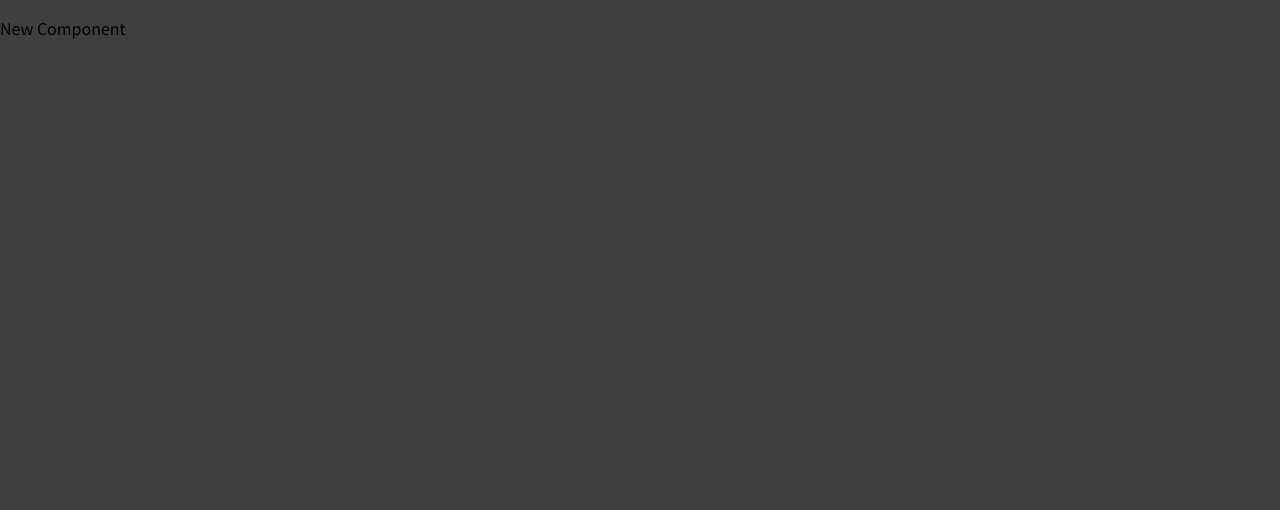
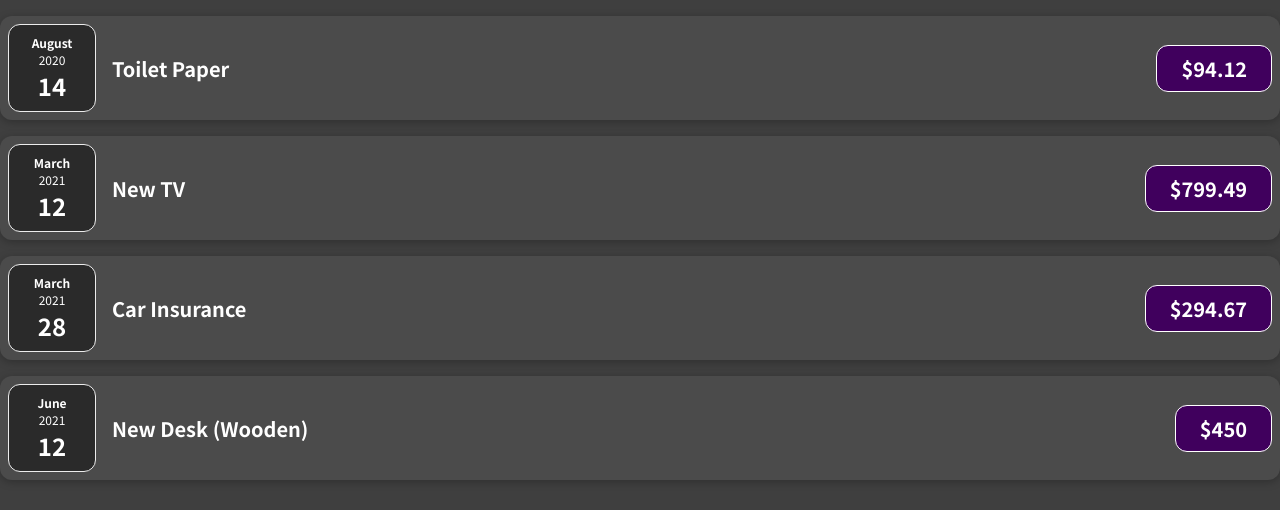
Before and after one commit to RomariosGoIT/first-project, a React (Create React App) app: page / in a window 1280 px wide. Shown: the top 510 px of the page. Built offline with nearby package versions, Linux system fonts and the light colour scheme.

Commit message:
ADD: adding date & item components

```diff
--- a/src/App.js
+++ b/src/App.js
@@ -2,9 +2,33 @@ import React from 'react';
 import ExpenseItems from './components/ExpenseItems';
 
 function App() {
+  const expenses = [
+    {
+      id: 'e1',
+      title: 'Toilet Paper',
+      amount: 94.12,
+      date: new Date(2020, 7, 14),
+    },
+    { id: 'e2', title: 'New TV', amount: 799.49, date: new Date(2021, 2, 12) },
+    {
+      id: 'e3',
+      title: 'Car Insurance',
+      amount: 294.67,
+      date: new Date(2021, 2, 28),
+    },
+    {
+      id: 'e4',
+      title: 'New Desk (Wooden)',
+      amount: 450,
+      date: new Date(2021, 5, 12),
+    },
+  ];
+
   return (
     <div>
-      <ExpenseItems />
+      {expenses.map(data => {
+        return <ExpenseItems key={data.id} date={data.date} title={data.title} amount={data.amount} />;
+      })}
     </div>
   );
 }
--- /dev/null
+++ b/src/components/ExpenseDate.js
@@ -0,0 +1,17 @@
+import React from 'react';
+import './css/ExpenseDate.css';
+
+function ExpenseDate(props) {
+  const month = props.date.toLocaleString('en-US', { month: 'long' });
+  const day = props.date.toLocaleString('en-US', { day: '2-digit' });
+  const year = props.date.getFullYear();
+  return (
+    <div className="expense-date">
+      <div className="expense-date__month">{month}</div>
+      <div className="expense-date__year">{year}</div>
+      <div className="expense-date__day">{day}</div>
+    </div>
+  );
+}
+
+export default ExpenseDate;
--- a/src/components/ExpenseItems.js
+++ b/src/components/ExpenseItems.js
@@ -1,9 +1,15 @@
 import React from 'react';
+import ExpenseDate from './ExpenseDate';
+import './css/ExpenseItems.css';
 
-function ExpenseItems() {
+function ExpenseItems(props) {
   return (
-    <div>
-      <p>New Component</p>
+    <div className="expense-item">
+      <ExpenseDate date={props.date} />
+      <div className="expense-item__description ">
+        <h2>{props.title}</h2>
+        <div className="expense-item__price">${props.amount}</div>
+      </div>
     </div>
   );
 }
--- /dev/null
+++ b/src/components/css/ExpenseDate.css
@@ -0,0 +1,26 @@
+.expense-date {
+  display: flex;
+  flex-direction: column;
+  width: 5.5rem;
+  height: 5.5rem;
+  border: 1px solid #ececec;
+  background-color: #2a2a2a;
+  color: white;
+  border-radius: 12px;
+  align-items: center;
+  justify-content: center;
+}
+
+.expense-date__month {
+  font-size: 0.75rem;
+  font-weight: bold;
+}
+
+.expense-date__year {
+  font-size: 0.75rem;
+}
+
+.expense-date__day {
+  font-size: 1.5rem;
+  font-weight: bold;
+}
--- /dev/null
+++ b/src/components/css/ExpenseItems.css
@@ -0,0 +1,56 @@
+.expense-item {
+  display: flex;
+  justify-content: space-between;
+  align-items: center;
+  box-shadow: 0 2px 8px rgba(0, 0, 0, 0.25);
+  padding: 0.5rem;
+  margin: 1rem 0;
+  border-radius: 12px;
+  background-color: #4b4b4b;
+}
+
+.expense-item__description {
+  display: flex;
+  flex-direction: column;
+  gap: 1rem;
+  align-items: flex-end;
+  flex-flow: column-reverse;
+  justify-content: flex-start;
+  flex: 1;
+}
+
+.expense-item h2 {
+  color: #3a3a3a;
+  font-size: 1rem;
+  flex: 1;
+  margin: 0 1rem;
+  color: white;
+}
+
+.expense-item__price {
+  font-size: 1rem;
+  font-weight: bold;
+  color: white;
+  background-color: #40005d;
+  border: 1px solid white;
+  padding: 0.5rem;
+  border-radius: 12px;
+}
+
+@media (min-width: 580px) {
+  .expense-item__description {
+    flex-direction: row;
+    align-items: center;
+    justify-content: flex-start;
+    flex: 1;
+  }
+
+  .expense-item__description h2 {
+    font-size: 1.25rem;
+  }
+
+  .expense-item__price {
+    font-size: 1.25rem;
+    padding: 0.5rem 1.5rem;
+  }
+}
```
Also changed, not shown: 2 other files (tests, documents, lock files or other folders).
